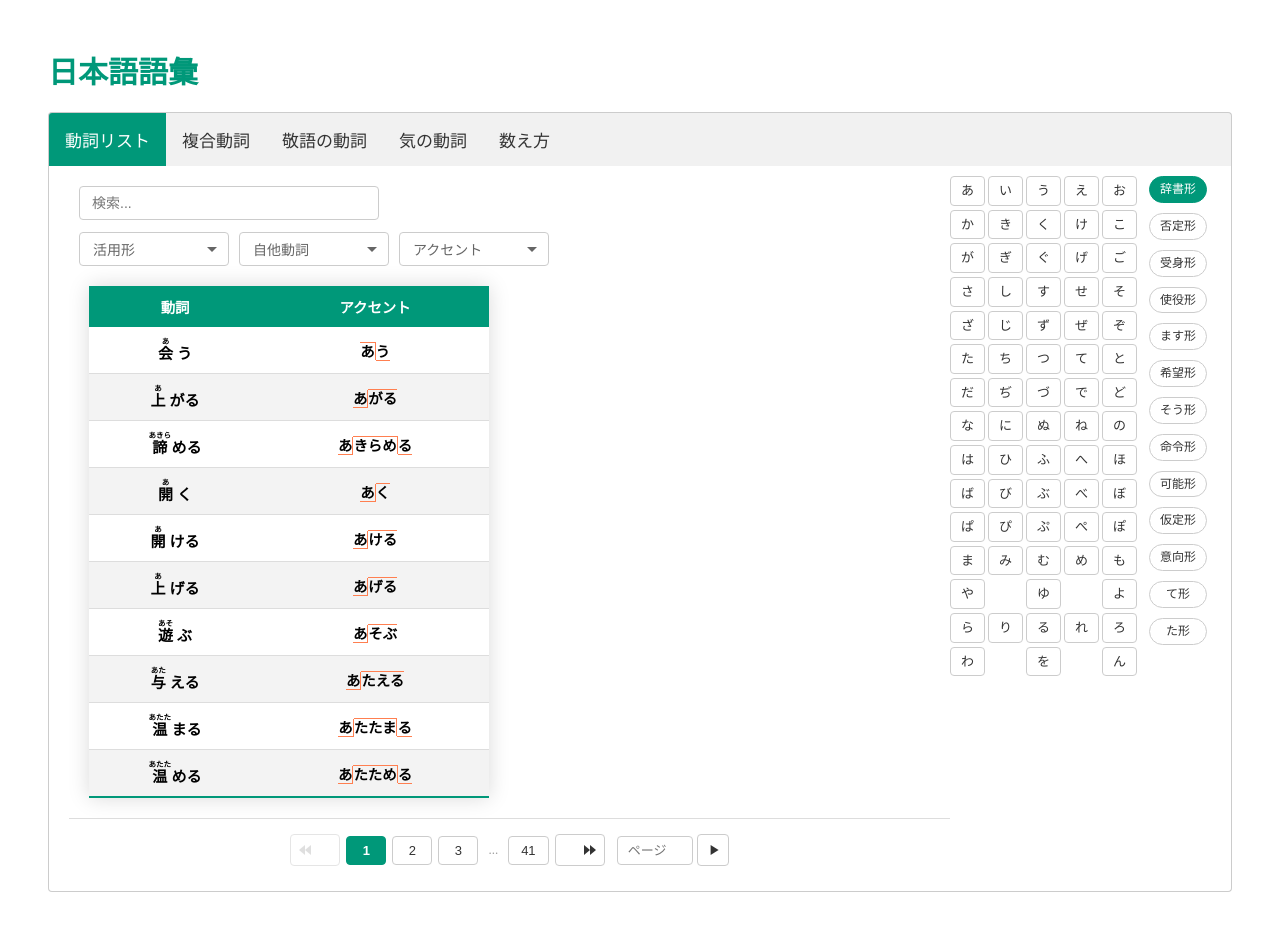
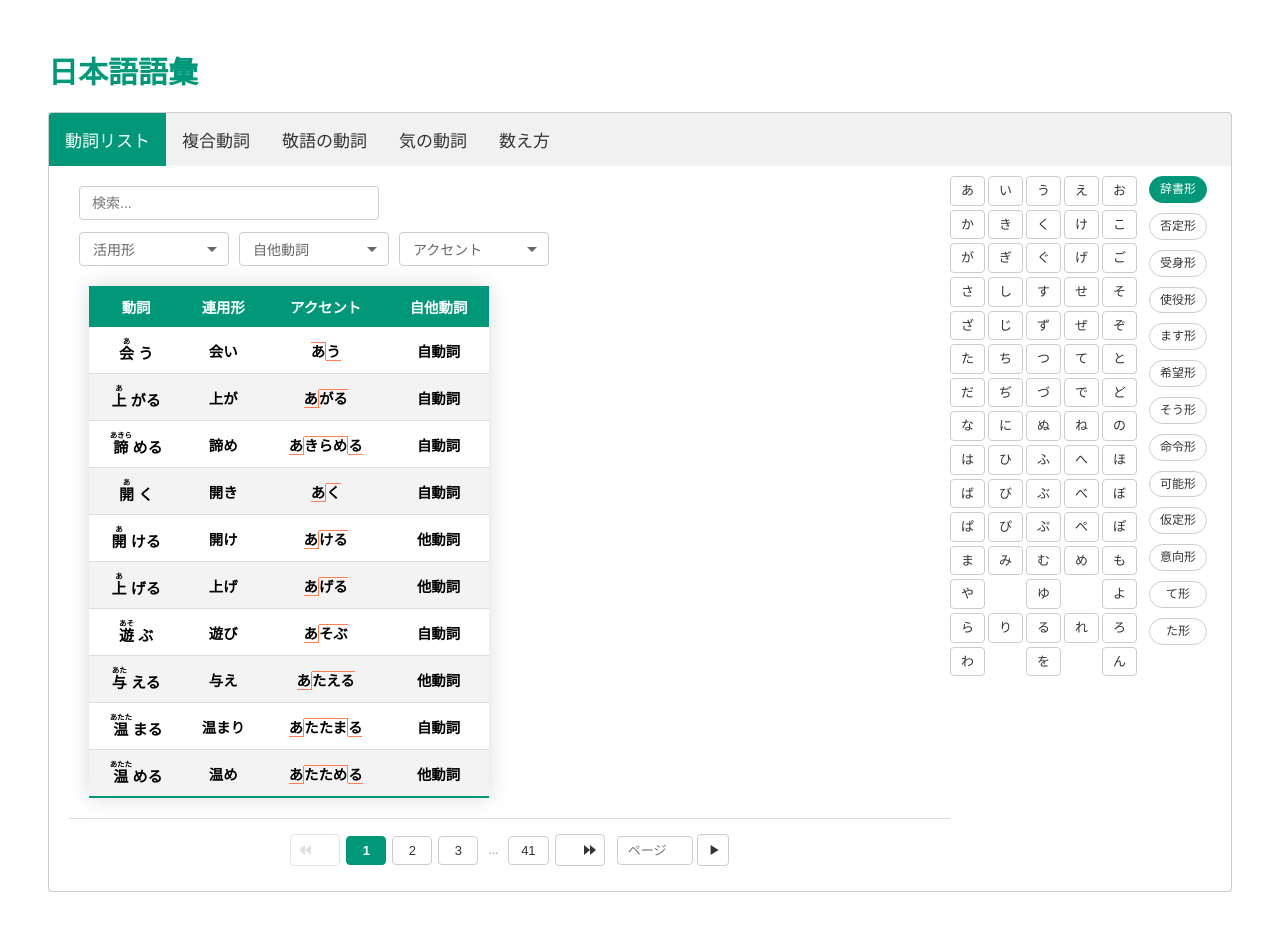
Before and after one commit to JoshuaMChan/japanese_word, a Vue app: page /#verbs in a window 1280 px wide. Shown: the top 930 px of the page. Built offline with nearby package versions, Linux system fonts and the light colour scheme.

Commit message:
good effect

```diff
--- a/src/components/VerbTable.vue
+++ b/src/components/VerbTable.vue
@@ -5,6 +5,7 @@ import { Verb } from '../types/verb'
 import { accentSegments } from '../utils/accent'
 import { conjugate, Conjugation } from '../utils/conjugation.ts'
 import { TRANSITIVITY_JA } from '../constants/transitivity'
+import { iStem } from '../utils/gotan'
 import { romajiToHiragana, containsRomaji } from '../utils/romajiToKana'
 import Pagination from './Pagination.vue'
 import GojuuonPanel from './GojuuonPanel.vue'
@@ -267,6 +268,32 @@ const getConjugatedVerb = (v: Verb): Verb => {
   return conjugate(v, conjugation.value)
 }
 
+// ===== Get Ren'youkei (Continuative form) using iStem =====
+const getRenyoukei = (v: Verb): string => {
+  const kanji = v.kanjiStart && v.kanjiStart.length > 0 ? v.kanjiStart[0] : ''
+
+  if (v.conjClass === 'GODAN') {
+    // For Godan verbs: replace last character with iStem
+    const stem = v.kanaEnd.slice(0, -1)
+    const last = v.kanaEnd.slice(-1)
+    const iStemChar = iStem[last] || last
+    return kanji + stem + iStemChar
+  } else if (v.conjClass === 'SHIMO_ICHIDAN' || v.conjClass === 'KAMI_ICHIDAN') {
+    // For Ichidan verbs: remove 'る' from kanaEnd
+    const stem = v.kanaEnd.slice(0, -1)
+    return kanji + stem
+  } else if (v.conjClass === 'SAHEN') {
+    // For Sahen verbs: kanaStart becomes 'し'
+    return kanji + 'し'
+  } else if (v.conjClass === 'KAHEN') {
+    // For Kahen verbs: '来' + 'き'
+    return kanji + 'き'
+  }
+
+  // Fallback
+  return kanji + v.kanaEnd
+}
+
 const shouldHide = (v: Verb): boolean => {
   return v.transitivity === 'VI' && (
     conjugation.value === 'CAUSATIVE' ||
@@ -331,7 +358,9 @@ const shouldHide = (v: Verb): boolean => {
         <thead>
         <tr>
           <th>動詞</th>
+          <th>連用形</th>
           <th>アクセント</th>
+          <th>自他動詞</th>
         </tr>
         </thead>
 
@@ -352,6 +381,10 @@ const shouldHide = (v: Verb): boolean => {
               </ruby>
               {{ getConjugatedVerb(v).kanaEnd }}
             </div>
+          </th>
+
+          <th>
+            {{ getRenyoukei(v) }}
           </th>
 
           <th>
@@ -383,6 +416,9 @@ const shouldHide = (v: Verb): boolean => {
                 </span>
               </template>
             </template>
+          </th>
+          <th>
+            {{ TRANSITIVITY_JA[v.transitivity] || v.transitivity }}
           </th>
         </tr>
         </tbody>
```
